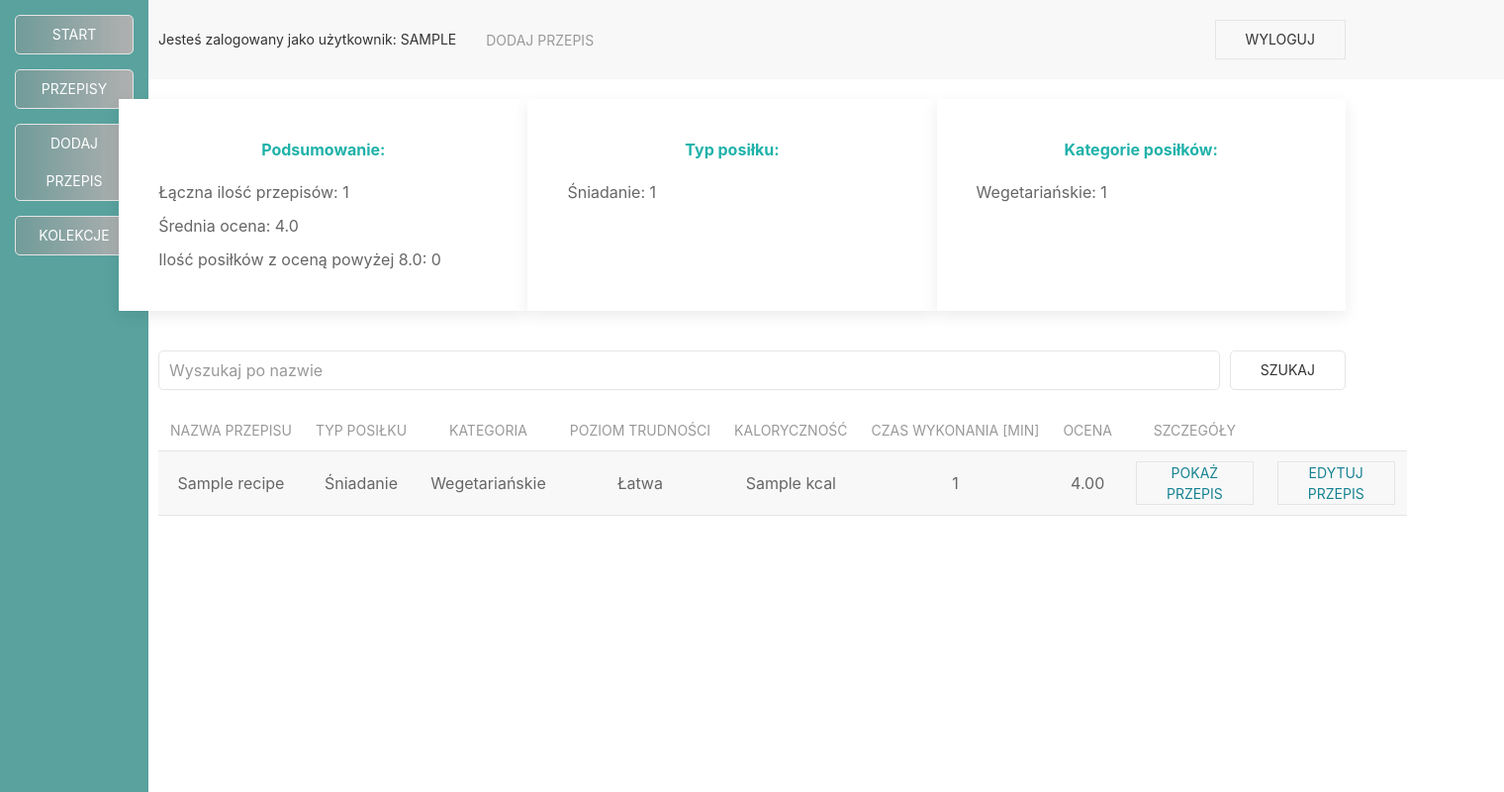
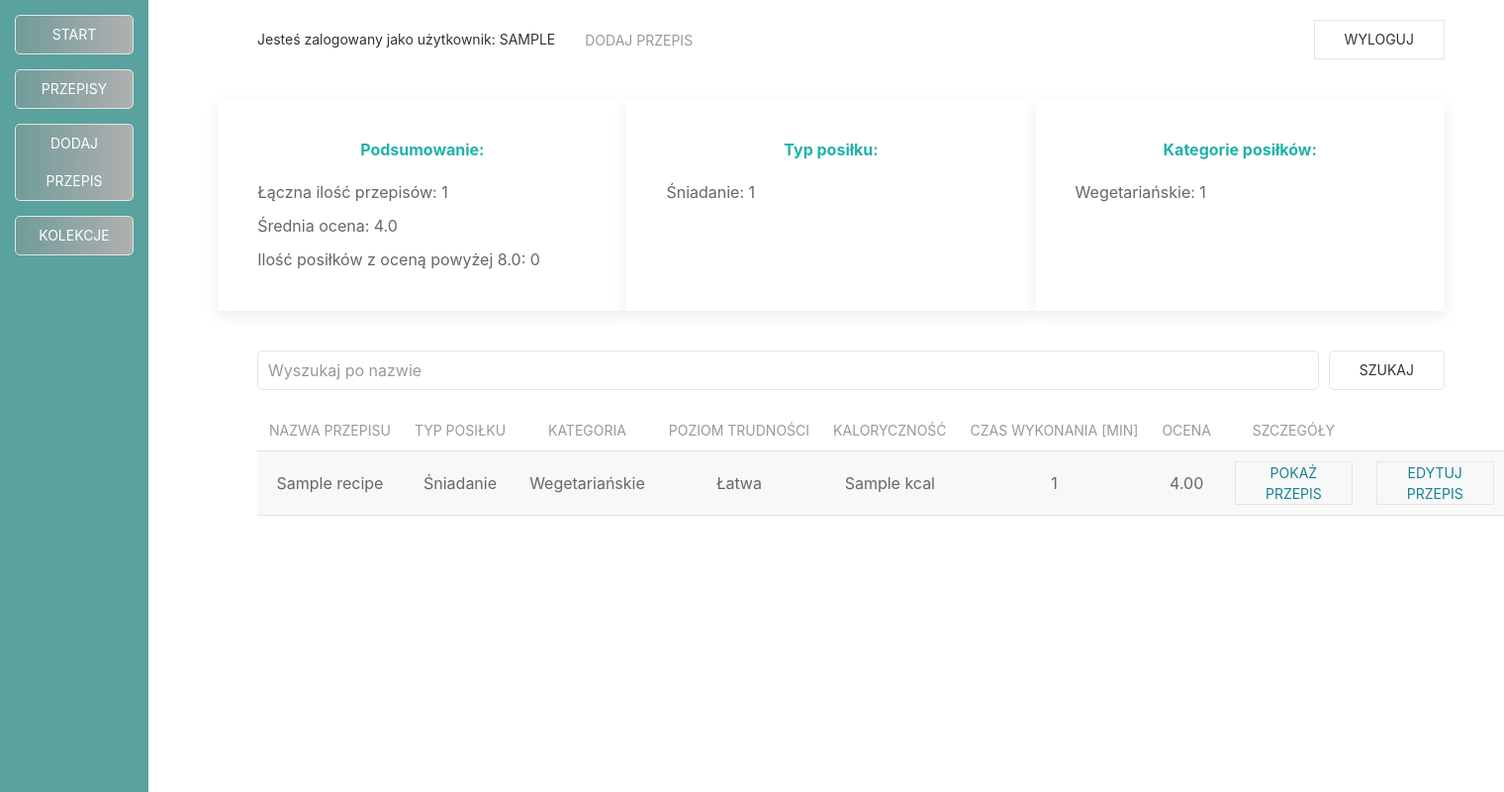
Before and after one commit to Domikaf456/culinary_recipes, a Django app: page /recipes/ in a window 1520 px wide. Shown: the whole page at 99% size. Run offline with Django 5.2, Linux system fonts and the light colour scheme; a user stored in the database is signed in; tables that the repository leaves empty hold one stand-in row (values such as "Sample post"); parts of the project's set-up code (start-up, migrations or seed data) failed here and were passed over.

Commit message:
Zmiana formatowania paska bocznego

```diff
--- a/recipe/templates/recipe/all_recipes.html
+++ b/recipe/templates/recipe/all_recipes.html
@@ -5,7 +5,7 @@
 {% endblock %}
 
 {% block page_content %}
-    <div class="uk-grid uk-child-width-1-3 uk-flex-center uk-margin-top uk-margin" >
+    <div class="uk-grid uk-child-width-1-3 uk-flex uk-flex-center uk-margin-top uk-margin" >
         <div class="uk-card uk-card-default uk-card-body uk-text-center" >
             <h5 class="uk-list uk-text-bold" style="color: lightseagreen">Podsumowanie:</h5>
             <ul class="uk-list" style="text-align: justify">
--- a/templates/recipe_base.html
+++ b/templates/recipe_base.html
@@ -15,7 +15,7 @@
 </head>
 <body>
     <div uk-height-viewport="offset-bottom:0" class="uk-flex">
-        <div class="uk-width-small uk-flex uk-flex-column uk-padding-small gap-small side-bar" style="background-color: lightseagreen; filter:saturate(50%);">
+        <div class="uk-width-small uk-flex uk-flex-column uk-padding-small" style="background-color: lightseagreen; filter:saturate(50%);position: fixed; top: 0; height: 100vh; gap: 15px">
             {% include 'menu_button.html' with url_name='all_recipes_url' name='Start'%}
             {% include 'menu_button.html' with url_name='all_recipes_url' name='Przepisy'%}
             {% if user.is_superuser %}
@@ -23,7 +23,7 @@
             {% endif %}
             {% include 'menu_button.html' with url_name='all_collections_url' name='Kolekcje'%}
         </div>
-        <div class="uk-width-expand">
+        <div class="uk-width-expand" style="margin-left: 200px;>
             <nav class="uk-navbar-container">
                 <div class="uk-container">
                     <div uk-navbar>
```
Also changed, not shown: recipe/forms.py (line endings or trailing spaces).
